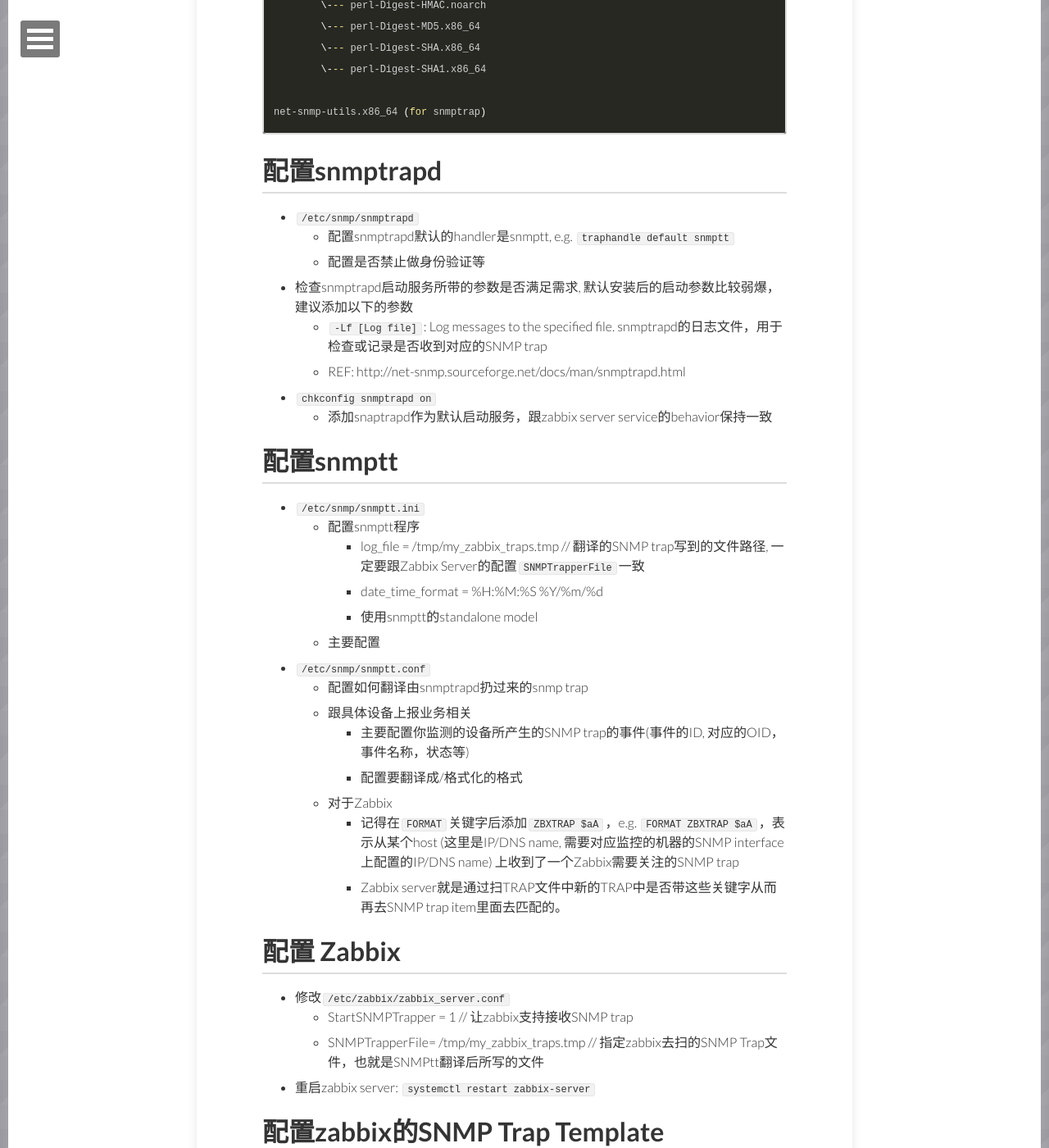
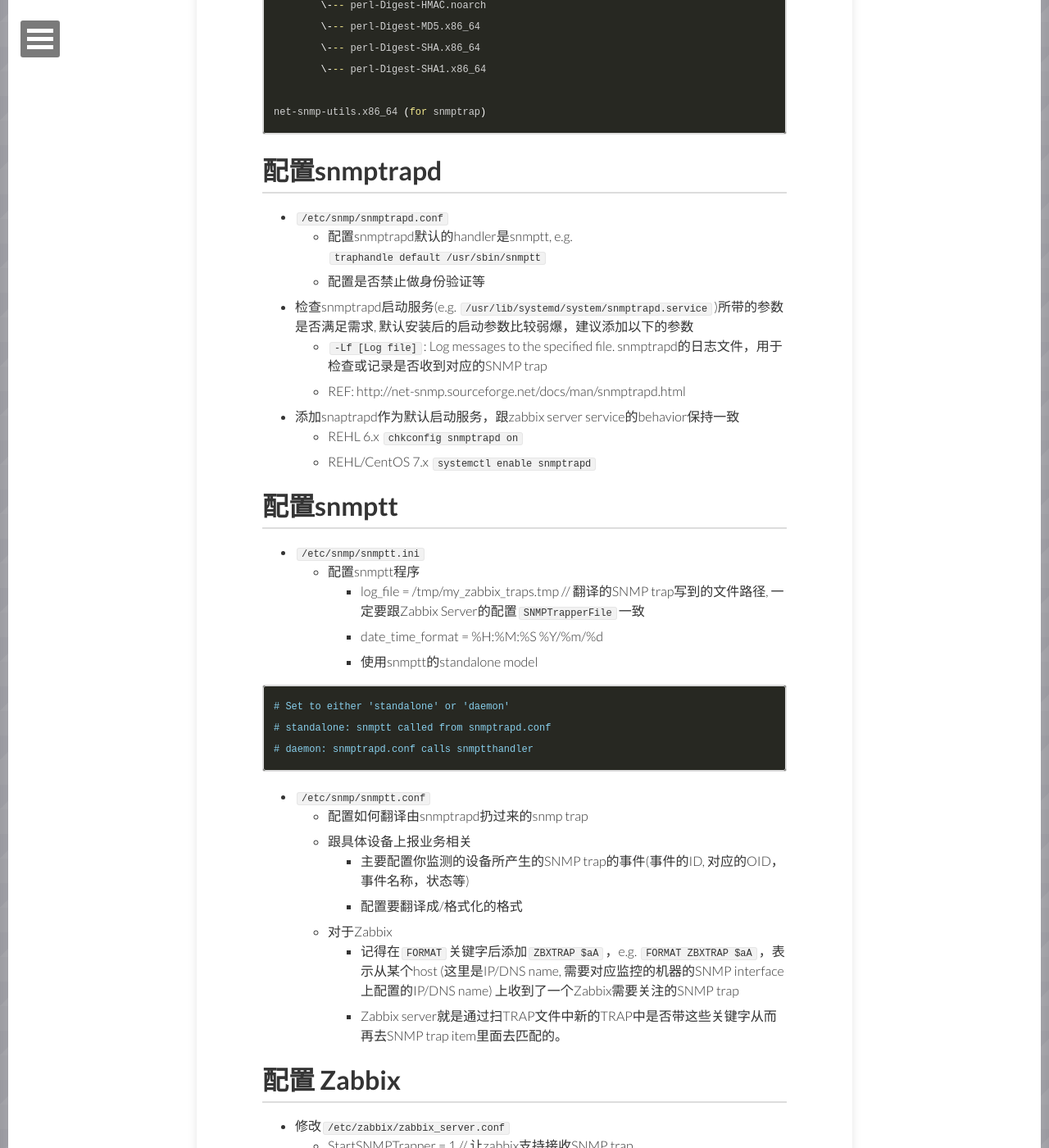
Before and after one commit to KasperDeng/kasperdeng.github.io, a Jekyll site: the page built from _posts/2016-11-12-zabbix-snmp-trap.md, in a window 1280 px wide and 1400 px high, scrolled down 1473 px. Shown: the whole window at 82% size. Built offline with Jekyll 4.4.1, drawn with Linux system fonts in a browser that asks for light colours; nearby versions of some CDN libraries; comment, search, counter and statistics services are not loaded.

Commit message:
update some old posts

````diff
--- a/_posts/2016-11-12-zabbix-snmp-trap.md
+++ b/_posts/2016-11-12-zabbix-snmp-trap.md
@@ -45,14 +45,15 @@
 ```
 
 # 配置snmptrapd #
-* `/etc/snmp/snmptrapd`
-  - 配置snmptrapd默认的handler是snmptt, e.g. `traphandle default snmptt`
+* `/etc/snmp/snmptrapd.conf`
+  - 配置snmptrapd默认的handler是snmptt, e.g. `traphandle default /usr/sbin/snmptt`
   - 配置是否禁止做身份验证等
-* 检查snmptrapd启动服务所带的参数是否满足需求, 默认安装后的启动参数比较弱爆，建议添加以下的参数
+* 检查snmptrapd启动服务(e.g. `/usr/lib/systemd/system/snmptrapd.service`)所带的参数是否满足需求, 默认安装后的启动参数比较弱爆，建议添加以下的参数
   - `-Lf [Log file]`: Log messages to the specified file. snmptrapd的日志文件，用于检查或记录是否收到对应的SNMP trap
   - REF: http://net-snmp.sourceforge.net/docs/man/snmptrapd.html
-* `chkconfig snmptrapd on`
-  + 添加snaptrapd作为默认启动服务，跟zabbix server service的behavior保持一致
+* 添加snaptrapd作为默认启动服务，跟zabbix server service的behavior保持一致
+  - REHL 6.x `chkconfig snmptrapd on`
+  - REHL/CentOS 7.x `systemctl enable snmptrapd`
 
 # 配置snmptt #
 * `/etc/snmp/snmptt.ini`
@@ -60,7 +61,13 @@
     + log_file = /tmp/my_zabbix_traps.tmp  // 翻译的SNMP trap写到的文件路径, 一定要跟Zabbix Server的配置`SNMPTrapperFile`一致
     + date_time_format = %H:%M:%S %Y/%m/%d
     + 使用snmptt的standalone model
-  - 主要配置
+
+```shell
+# Set to either 'standalone' or 'daemon'
+# standalone: snmptt called from snmptrapd.conf
+# daemon: snmptrapd.conf calls snmptthandler
+```
+
 * `/etc/snmp/snmptt.conf`
   - 配置如何翻译由snmptrapd扔过来的snmp trap
   - 跟具体设备上报业务相关
````
Also changed, not shown: _posts/2015-04-15-go-dev-env.md (+6 -0 lines).
